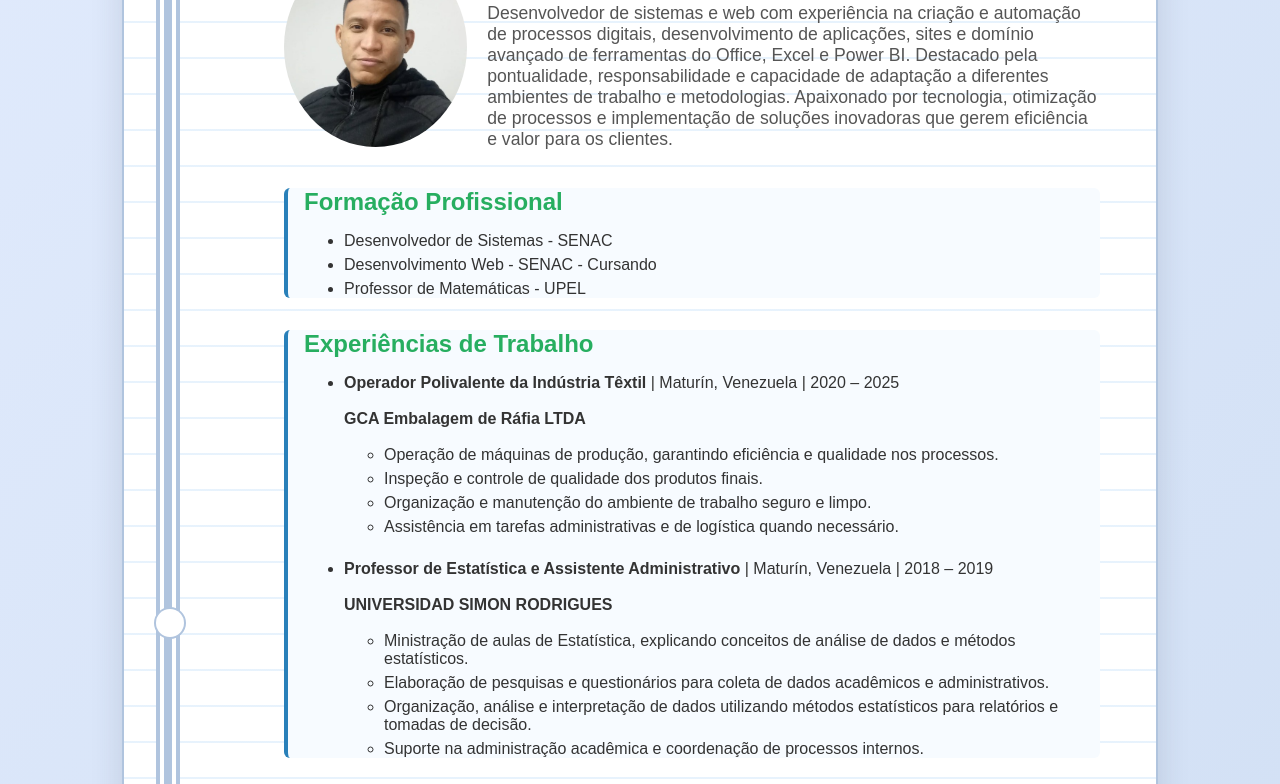
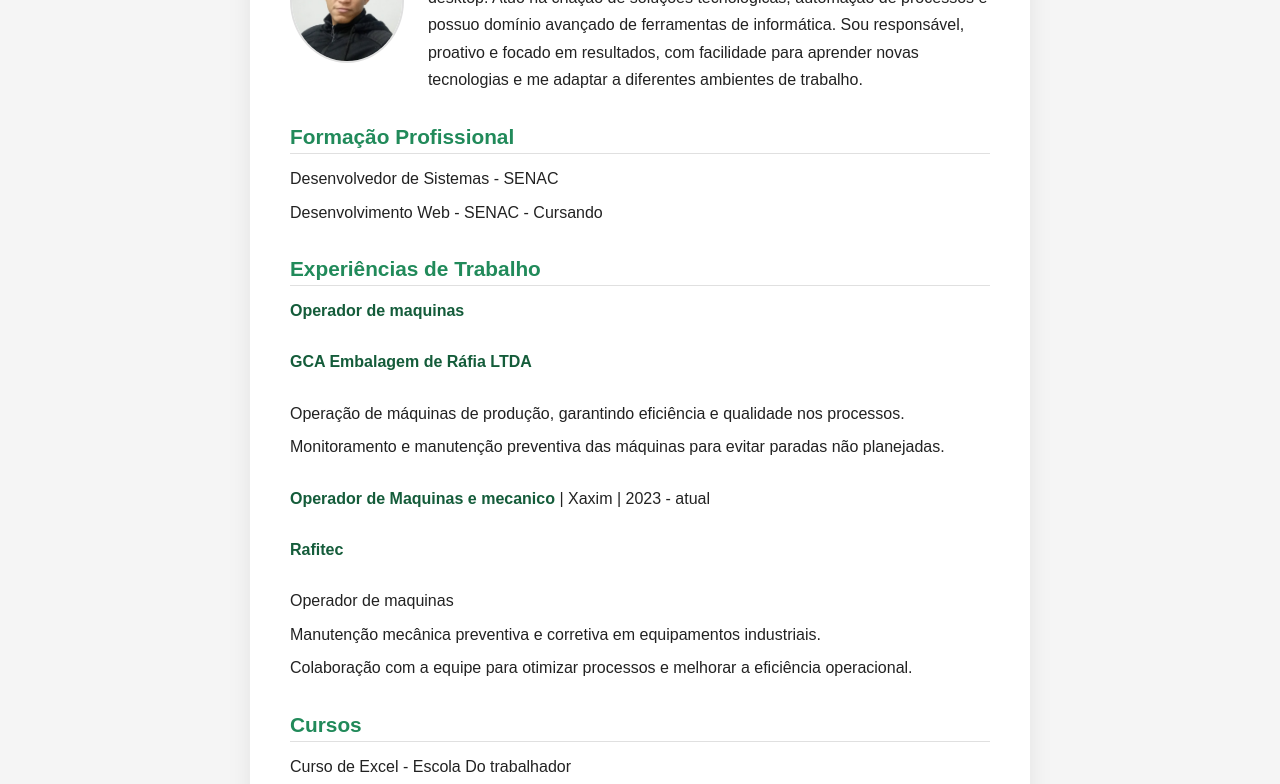
Before and after one commit to ieliudj530/Adan_M_V, a plain HTML site: page index.html in a window 1280 px wide. Shown: the part 163-947 px from the top of the page. Drawn offline with Linux system fonts and the light colour scheme.

Commit message:
retrabajo

```diff
--- a/css/style.css
+++ b/css/style.css
@@ -1,4 +1,4 @@
-body::after{
+body::after {
     content: "";
     position: fixed;
     top: 0;
@@ -12,7 +12,7 @@ body::after{
     filter: blur(5px);
     transition: opacity 0.5s ease-in-out;
     animation: fadeIn 1s ease-in-out;
-            }
+}
 
 @keyframes fadeIn {
     from { opacity: 0; }
@@ -20,94 +20,93 @@ body::after{
 }
 
 body {
-    font-family: Arial, sans-serif;
-    margin: 40px;
-    background: linear-gradient(135deg, #e0eafc 0%, #cfdef3 100%);
+    background: #f5f5f5;
+    font-family: Arial, Helvetica, sans-serif;
+    margin: 0;
+    padding: 40px 0;
+}
+
+.carta {
+    background: #fff;
+    max-width: 700px;
+    margin: 0 auto;
+    padding: 32px 40px;
+    border-radius: 10px;
+    box-shadow: 0 4px 24px rgba(0,0,0,0.08);
+    position: relative;
 }
 
 .perfil {
     display: flex;
     align-items: center;
-    margin-bottom: 20px;
+    gap: 24px;
+    margin-bottom: 32px;
 }
 
 .perfil img {
+    width: 120px;
+    height: 120px;
+    object-fit: cover;
     border-radius: 50%;
-    width: 160x;
-    height: 200px;
-    margin-right: 20px;
+    border: 2px solid #e0e0e0;
 }
 
-.carta {
-    background: repeating-linear-gradient(
-        to bottom,
-        #fff 0px,
-        #fff 34px,
-        #d0e6fa 35px,
-        #fff 36px
-    );
-    border: 2px solid #b0c4de;
-    box-shadow: 0 8px 32px rgba(44, 62, 80, 0.15);
-    border-radius: 16px;
-    width: 816px;
-    height: 1500px;
-    margin: 40px auto;
-    padding: 48px 56px 48px 160px;
-    position: relative;
+h1, h2 {
+    color: #218a5a;
 }
 
 h1 {
-    color: #2980b9;
-    margin-bottom: 8px;
-}
-
-.perfil p {
-    color: #555;
-    font-size: 1.1em;
-}
-
-.seccion {
-    margin-bottom: 32px;
-    border-left: 4px solid #2980b9;
-    padding-left: 16px;
-    background: #f7fbff;
-    border-radius: 6px;
+    margin: 0 0 8px 0;
+    font-size: 2.2em;
 }
 
 h2 {
-    color: #27ae60;
+    margin-top: 32px;
     margin-bottom: 12px;
+    font-size: 1.3em;
+    border-bottom: 1px solid #e0e0e0;
+    padding-bottom: 4px;
 }
 
 ul li {
-    color: #333;
-    margin-bottom: 6px;
+    margin-bottom: 8px;
+    line-height: 1.6;
+    color: #222;
 }
 
-.carta::before {
-    content: "";
-    position: absolute;
-    left: 40px;
-    top: 32px;
-    bottom: 32px;
-    width: 8px;
-    background: #b0c4de;
-    border-radius: 8px;
-    box-shadow: 0 0 0 4px #fff, 0 0 0 8px #b0c4de;
+.seccion ul {
+    margin: 0;
+    padding-left: 0;
+    list-style-type: none;
 }
 
-.carta::after {
-    content: "";
-    position: absolute;
-    left: 32px;
-    top: 80px;
-    width: 24px;
-    height: 24px;
-    border-radius: 50%;
-    background: #fff;
-    border: 2px solid #b0c4de;
-    box-shadow:
-        0 650px 0 0 #fff, 0 650px 0 2px #b0c4de,
-        0 1300px 0 0 #fff, 0 1300px 0 2px #b0c4de;
-    pointer-events: none;
+.seccion li {
+    margin-bottom: 8px;
+    line-height: 1.6;
+    color: #222;
 }
+
+.seccion strong {
+    color: #145c3a;
+}
+
+p {
+    margin: 0;
+    color: #222;
+    line-height: 1.7;
+}
+
+@media (max-width: 600px) {
+    .carta {
+        padding: 16px 8px;
+    }
+    .perfil {
+        flex-direction: column;
+        align-items: flex-start;
+        gap: 12px;
+    }
+    .perfil img {
+        width: 90px;
+        height: 90px;
+    }
+}
--- a/index.html
+++ b/index.html
@@ -1,6 +1,6 @@
 <html>
 <head>
-    <title>Eliud Gonzalez</title>
+    <title>Adan Morales</title>
     <link rel="stylesheet" href="css/style.css">
 </head>
 <body>
@@ -8,13 +8,9 @@
         <div class="perfil">
             <img src="images/foto.jpg" alt="Foto de perfil">
             <div>
-                <h1>Eliud Gonzalez</h1>
+                <h1>Adan Morales</h1>
                 <p>
-                    Desenvolvedor de sistemas e web com experiência na criação e automação de processos digitais,
-                    desenvolvimento de aplicações, sites e domínio avançado de ferramentas do Office, Excel e Power BI.
-                    Destacado pela pontualidade, responsabilidade e capacidade de adaptação a diferentes ambientes de trabalho
-                    e metodologias. Apaixonado por tecnologia, otimização de processos e implementação de soluções inovadoras
-                    que gerem eficiência e valor para os clientes.
+                    Programador com experiência no desenvolvimento de aplicações web e desktop. Atuo na criação de soluções tecnológicas, automação de processos e possuo domínio avançado de ferramentas de informática. Sou responsável, proativo e focado em resultados, com facilidade para aprender novas tecnologias e me adaptar a diferentes ambientes de trabalho.
                 </p>
             </div>
         </div>
@@ -23,31 +19,27 @@
             <ul>
                 <li>Desenvolvedor de Sistemas - SENAC</li>
                 <li>Desenvolvimento Web - SENAC - Cursando</li>
-                <li>Professor de Matemáticas - UPEL</li>
             </ul>
         </div>
         <div class="seccion">
             <h2>Experiências de Trabalho</h2>
             <ul>
                 <li>
-                    <strong>Operador Polivalente da Indústria Têxtil</strong> | Maturín, Venezuela | 2020 – 2025<br>
+                    <strong>Operador de maquinas</strong><br>
                     <br><strong>GCA Embalagem de Ráfia LTDA</strong>
                     <ul>
                         <br><li>Operação de máquinas de produção, garantindo eficiência e qualidade nos processos.</li>
-                        <li>Inspeção e controle de qualidade dos produtos finais.</li>
-                        <li>Organização e manutenção do ambiente de trabalho seguro e limpo.</li>
-                        <li>Assistência em tarefas administrativas e de logística quando necessário.</li>
+                        <li>Monitoramento e manutenção preventiva das máquinas para evitar paradas não planejadas.</li>
                     </ul>
                 </li>
                 <br>
                 <li>
-                    <strong>Professor de Estatística e Assistente Administrativo</strong> | Maturín, Venezuela | 2018 – 2019<br>
-                    <br><strong>UNIVERSIDAD SIMON RODRIGUES</strong>
+                    <strong>Operador de Maquinas e mecanico</strong> | Xaxim | 2023 - atual<br>
+                    <br><strong>Rafitec</strong>
                     <ul>
-                        <br><li>Ministração de aulas de Estatística, explicando conceitos de análise de dados e métodos estatísticos.</li>
-                        <li>Elaboração de pesquisas e questionários para coleta de dados acadêmicos e administrativos.</li>
-                        <li>Organização, análise e interpretação de dados utilizando métodos estatísticos para relatórios e tomadas de decisão.</li>
-                        <li>Suporte na administração acadêmica e coordenação de processos internos.</li>
+                        <br><li>Operador de maquinas</li>
+                        <li>Manutenção mecânica preventiva e corretiva em equipamentos industriais.</li>
+                        <li>Colaboração com a equipe para otimizar processos e melhorar a eficiência operacional.</li>
                     </ul>
                 </li>
             </ul>
@@ -56,22 +48,16 @@
             <h2>Cursos</h2>
             <ul>
                 <li>Curso de Excel - Escola Do trabalhador</li>
-                <li>Gestão de Produção - União Consultoria e Treinamentos</li>
-                <li>Gestor de Projetos - União Consultoria e Treinamentos</li>
-                <li>Liderança - União Consultoria e Treinamentos</li>
-                <li>Introdução à Análise de Dados - Escola do trabalhador</li>
-                <li>Preparar Dados para Análise - Escola do trabalhador</li>
-                <li>Modelagem de Dados - Escola do trabalhador</li>
+                <li>Curso de Informática - Escola Do trabalhador</li>
+                <li>Curso de Programação em Python - Curso em Vídeo</li>
 
     </ul>
         </div>
         <div class="seccion">
             <h2>Dados de Contato</h2>
             <ul>
-                <li><strong>Email:</strong> eliud.gonzalez.530@email.com</li>
-                <li><strong>Teléfono:</strong> +55 49 991839170</li>
-                <li><strong>LinkedIn:</strong> https://www.linkedin.com/in/eliud-gonzalez-viña-813327199/</li>
-            </ul>
+                <li><strong>Email:</strong> adandavidmoralesvallejo17@gmail.com</li>
+                <li><strong>Teléfono:</strong> +55 49 991847127</li>
         </div>
     </div>
 </body>
```
